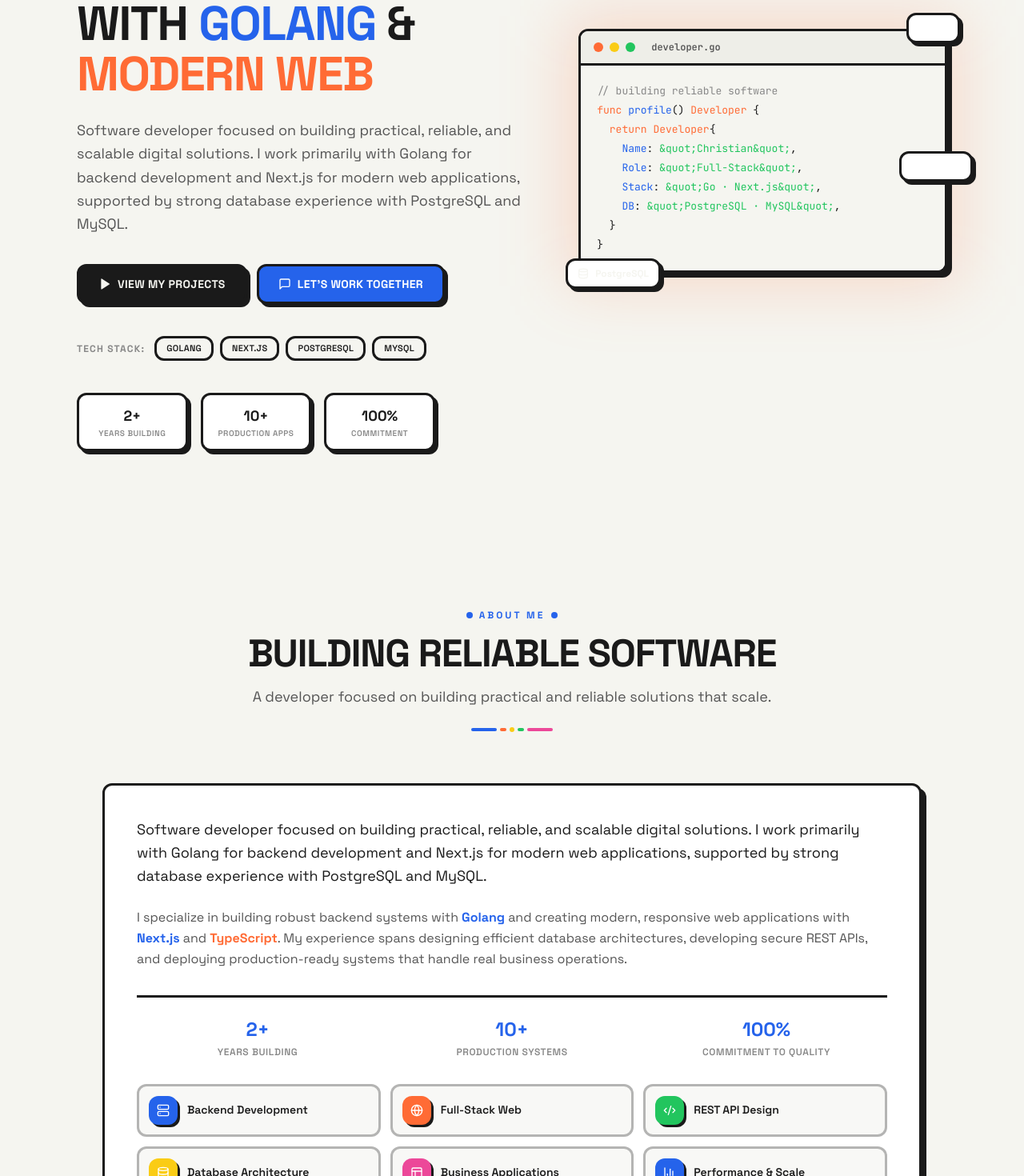
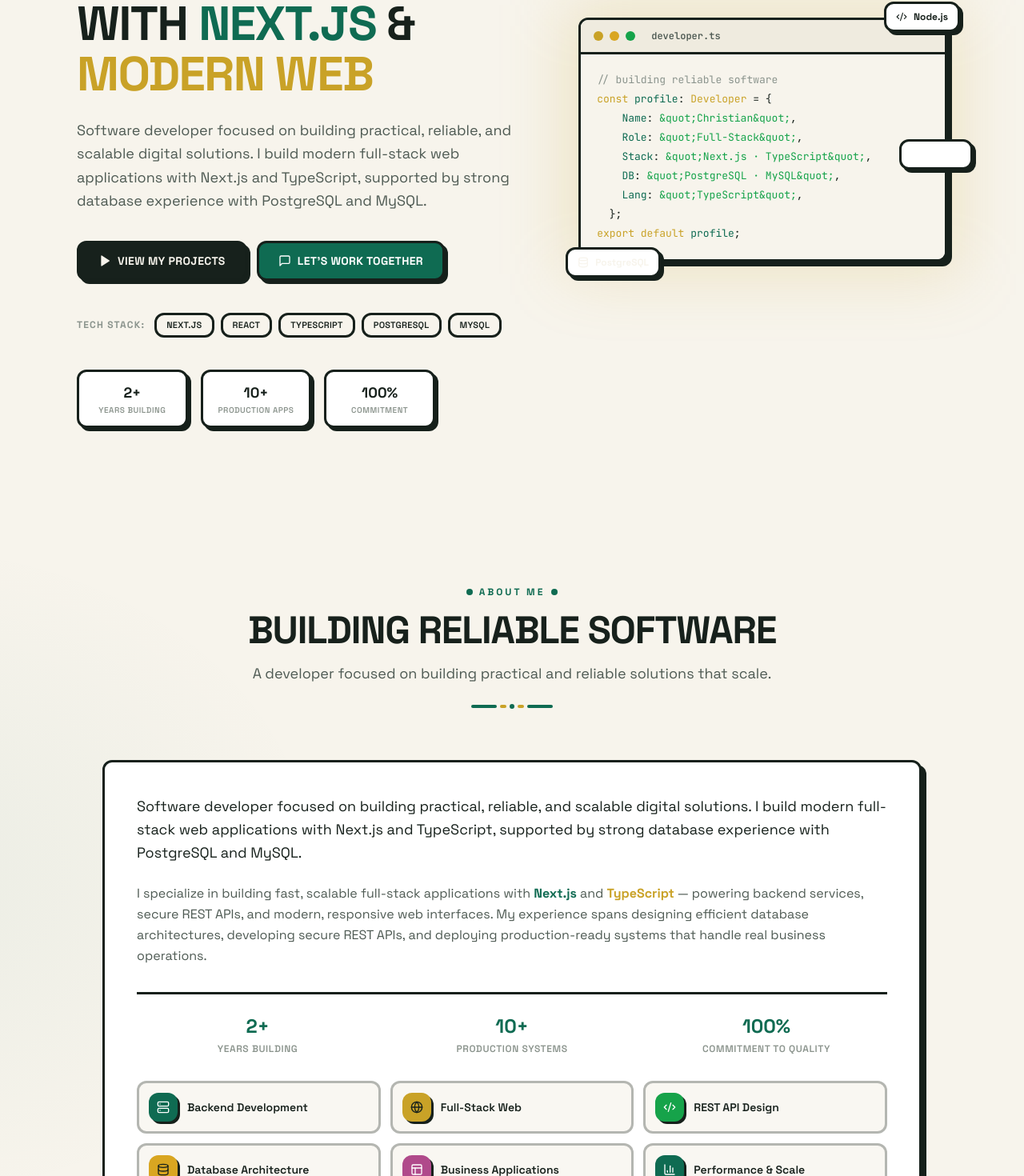
Before and after one commit to crizt0495/christiantesiswianto_portofolio, a Next.js app: page / in a window 1280 px wide. Shown: the part 298-1768 px from the top of the page at 80% size. Built offline with nearby package versions, Linux system fonts and the light colour scheme.

Commit message:
feat: premium Emerald Luxe redesign — refined palette, restrained accents, subtle ambient glows

```diff
--- a/src/app/globals.css
+++ b/src/app/globals.css
@@ -1,31 +1,31 @@
 @import "tailwindcss";
 
 @theme {
-  --color-bg: #F5F5F0;
+  --color-bg: #F7F4EC;
   --color-bg-card: #FFFFFF;
-  --color-bg-alt: #EEEEE8;
-  --color-border: #1A1A1A;
-  --color-text: #1A1A1A;
-  --color-text-secondary: #555555;
-  --color-text-muted: #888888;
-  --color-accent: #2563EB;
-  --color-accent-hover: #1D4ED8;
-  --color-accent-vivid: #FF6B35;
-  --color-accent-green: #22C55E;
-  --color-accent-yellow: #FACC15;
-  --color-accent-pink: #EC4899;
-  --color-shadow: #1A1A1A;
-  --color-success: #22C55E;
+  --color-bg-alt: #EFEBDF;
+  --color-border: #16201B;
+  --color-text: #17211C;
+  --color-text-secondary: #4E5A53;
+  --color-text-muted: #8B948D;
+  --color-accent: #0F6B52;
+  --color-accent-hover: #0A5742;
+  --color-accent-vivid: #C9A227;
+  --color-accent-green: #16A34A;
+  --color-accent-yellow: #D9A621;
+  --color-accent-pink: #B04A8B;
+  --color-shadow: #16201B;
+  --color-success: #16A34A;
   --color-error: #EF4444;
 
-  --color-dark-bg: #0A0A0A;
-  --color-dark-bg-card: #1A1A1A;
-  --color-dark-bg-alt: #222222;
-  --color-dark-border: #E0E0E0;
-  --color-dark-text: #F5F5F5;
-  --color-dark-text-secondary: #AAAAAA;
-  --color-dark-text-muted: #777777;
-  --color-dark-shadow: #E0E0E0;
+  --color-dark-bg: #0B120F;
+  --color-dark-bg-card: #141D19;
+  --color-dark-bg-alt: #1B2622;
+  --color-dark-border: #E8E3D4;
+  --color-dark-text: #F3F0E7;
+  --color-dark-text-secondary: #A9B4AC;
+  --color-dark-text-muted: #7C877F;
+  --color-dark-shadow: #E8E3D4;
 
   --font-sans: "Space Grotesk", system-ui, -apple-system, sans-serif;
   --font-mono: "JetBrains Mono", "Fira Code", monospace;
@@ -55,22 +55,27 @@ body {
 body {
   background-color: var(--color-bg);
   color: var(--color-text);
+  background-image:
+    radial-gradient(1100px 700px at 85% -10%, rgba(201, 162, 39, 0.07), transparent 60%),
+    radial-gradient(900px 700px at -10% 15%, rgba(15, 107, 82, 0.05), transparent 60%);
 }
 
 .dark body,
 body.dark-mode {
   background-color: var(--color-dark-bg);
   color: var(--color-dark-text);
+  background-image:
+    radial-gradient(1100px 700px at 85% -10%, rgba(201, 162, 39, 0.05), transparent 60%);
 }
 
 ::selection {
-  background-color: var(--color-accent);
-  color: white;
+  background-color: var(--color-accent-vivid);
+  color: var(--color-text);
 }
 
 .dark ::selection {
-  background-color: var(--color-accent);
-  color: white;
+  background-color: var(--color-accent-vivid);
+  color: var(--color-dark-bg);
 }
 
 ::-webkit-scrollbar {
@@ -86,12 +91,12 @@ body.dark-mode {
 }
 
 ::-webkit-scrollbar-thumb {
-  background: var(--color-border);
+  background: var(--color-accent);
   border-radius: 4px;
 }
 
 ::-webkit-scrollbar-thumb:hover {
-  background: var(--color-accent);
+  background: var(--color-accent-hover);
 }
 
 /* Thin scrollbar utility */
--- a/src/app/layout.tsx
+++ b/src/app/layout.tsx
@@ -24,12 +24,12 @@ export const metadata: Metadata = {
     default: `${personal.name} | ${personal.title}`,
     template: `%s | ${personal.name}`,
   },
-  description: `${personal.name} — ${personal.title} specializing in Golang, Next.js, PostgreSQL, and MySQL. Building reliable and modern digital solutions.`,
+  description: `${personal.name} — ${personal.title} specializing in Next.js, TypeScript, PostgreSQL, and MySQL. Building reliable and modern digital solutions.`,
   keywords: [
     personal.name,
     'Full-Stack Developer',
-    'Golang Developer',
     'Next.js Developer',
+    'Node.js Developer',
     'React Developer',
     'TypeScript',
     'PostgreSQL',
@@ -47,13 +47,13 @@ export const metadata: Metadata = {
     locale: 'en_US',
     url: siteUrl,
     title: `${personal.name} | ${personal.title}`,
-    description: `${personal.name} — ${personal.title} specializing in Golang, Next.js, PostgreSQL, and MySQL. Building reliable and modern digital solutions.`,
+    description: `${personal.name} — ${personal.title} specializing in Next.js, TypeScript, PostgreSQL, and MySQL. Building reliable and modern digital solutions.`,
     siteName: personal.name,
   },
   twitter: {
     card: 'summary_large_image',
     title: `${personal.name} | ${personal.title}`,
-    description: `${personal.name} — ${personal.title} specializing in Golang, Next.js, PostgreSQL, and MySQL.`,
+    description: `${personal.name} — ${personal.title} specializing in Next.js, TypeScript, PostgreSQL, and MySQL.`,
     creator: '@christiantesiswianto',
   },
   robots: {
@@ -82,7 +82,6 @@ export default function RootLayout({ children }: { children: React.ReactNode })
       addressLocality: personal.location,
     },
     knowsAbout: [
-      'Golang',
       'Next.js',
       'React',
       'TypeScript',
--- a/src/components/About.tsx
+++ b/src/components/About.tsx
@@ -5,12 +5,12 @@ import { personal } from '@/data/portfolioData';
 import { SectionHeading } from './SectionHeading';
 
 const highlights = [
-  { icon: Server, label: 'Backend Development', color: 'bg-accent' },
-  { icon: Globe, label: 'Full-Stack Web', color: 'bg-accent-vivid' },
-  { icon: Code2, label: 'REST API Design', color: 'bg-accent-green' },
-  { icon: Database, label: 'Database Architecture', color: 'bg-accent-yellow' },
-  { icon: Layout, label: 'Business Applications', color: 'bg-accent-pink' },
-  { icon: BarChart3, label: 'Performance & Scale', color: 'bg-accent' },
+  { icon: Server, label: 'Backend Development', color: 'bg-accent', iconColor: 'text-white' },
+  { icon: Globe, label: 'Full-Stack Web', color: 'bg-accent-vivid', iconColor: 'text-text dark:text-dark-text' },
+  { icon: Code2, label: 'REST API Design', color: 'bg-accent-green', iconColor: 'text-white' },
+  { icon: Database, label: 'Database Architecture', color: 'bg-accent-yellow', iconColor: 'text-text dark:text-dark-text' },
+  { icon: Layout, label: 'Business Applications', color: 'bg-accent-pink', iconColor: 'text-white' },
+  { icon: BarChart3, label: 'Performance & Scale', color: 'bg-accent', iconColor: 'text-white' },
 ];
 
 const stats = [
@@ -35,10 +35,10 @@ export function About() {
               {personal.description}
             </p>
             <p className="text-text-secondary dark:text-dark-text-secondary leading-relaxed text-base mb-8">
-              I specialize in building robust backend systems with{' '}
-              <span className="font-bold text-accent">Golang</span> and creating modern, responsive
-              web applications with <span className="font-bold text-accent">Next.js</span> and{' '}
-              <span className="font-bold text-accent-vivid">TypeScript</span>. My experience spans
+              I specialize in building fast, scalable full-stack applications with{' '}
+              <span className="font-bold text-accent">Next.js</span> and{' '}
+              <span className="font-bold text-accent-vivid">TypeScript</span> — powering backend
+              services, secure REST APIs, and modern, responsive web interfaces. My experience spans
               designing efficient database architectures, developing secure REST APIs, and deploying
               production-ready systems that handle real business operations.
             </p>
@@ -63,7 +63,7 @@ export function About() {
                     className="flex items-center gap-3 text-sm font-semibold text-text dark:text-dark-text p-3 rounded-lg border-3 border-border/30 dark:border-dark-border/30 bg-bg-alt/40 dark:bg-dark-bg-alt/40 hover:border-accent hover:bg-bg-alt dark:hover:bg-dark-bg-alt transition-colors"
                   >
                     <div className={`w-9 h-9 rounded-lg ${item.color} flex items-center justify-center shrink-0 shadow-[3px_3px_0_var(--color-shadow)]`}>
-                      <Icon className="w-4 h-4 text-white" />
+                      <Icon className={`w-4 h-4 ${item.iconColor}`} />
                     </div>
                     <span className="leading-snug">{item.label}</span>
                   </div>
--- a/src/components/Contact.tsx
+++ b/src/components/Contact.tsx
@@ -20,7 +20,7 @@ interface FormErrors {
 
 const contactOptions = [
   { icon: Mail, label: 'Email', href: `mailto:${personal.email}`, text: personal.email, color: 'bg-accent' },
-  { icon: Linkedin, label: 'LinkedIn', href: socials.linkedin, text: 'LinkedIn Profile', color: 'bg-accent-vivid' },
+  { icon: Linkedin, label: 'LinkedIn', href: socials.linkedin, text: 'LinkedIn Profile', color: 'bg-text dark:bg-dark-text' },
 ];
 
 export function Contact() {
--- a/src/components/Hero.tsx
+++ b/src/components/Hero.tsx
@@ -7,7 +7,7 @@ import { Badge } from './Badge';
 import { Button } from './Button';
 import { scrollToSection } from '@/lib/utils';
 
-const technologies = ['Golang', 'Next.js', 'PostgreSQL', 'MySQL'];
+const technologies = ['Next.js', 'React', 'TypeScript', 'PostgreSQL', 'MySQL'];
 
 const stats = [
   { value: '2+', label: 'Years Building' },
@@ -37,7 +37,7 @@ export function Hero() {
 
             <h1 className="text-4xl sm:text-5xl lg:text-6xl font-bold text-text dark:text-dark-text leading-[1.05] mb-6 uppercase tracking-tight">
               Building <span className="text-accent">Reliable</span> Digital Solutions with{' '}
-              <span className="text-accent">Golang</span> &amp;{' '}
+              <span className="text-accent">Next.js</span> &amp;{' '}
               <span className="text-accent-vivid">Modern Web</span>
             </h1>
 
@@ -96,21 +96,18 @@ export function Hero() {
                 <span className="w-3 h-3 rounded-full bg-accent-yellow" />
                 <span className="w-3 h-3 rounded-full bg-accent-green" />
                 <span className="ml-3 text-xs font-mono font-semibold text-text-secondary dark:text-dark-text-secondary">
-                  developer.go
+                  developer.ts
                 </span>
               </div>
               <pre className="p-5 text-[13px] leading-6 font-mono overflow-hidden bg-bg dark:bg-dark-bg">
                 <code>
                   <span className="text-text-muted dark:text-dark-text-muted">{'// building reliable software'}</span>
                   {'\n'}
-                  <span className="text-accent-vivid">func</span>{' '}
+                  <span className="text-accent-vivid">const</span>{' '}
                   <span className="text-accent">profile</span>
-                  <span className="text-text dark:text-dark-text">()</span>{' '}
+                  <span className="text-text dark:text-dark-text">:</span>{' '}
                   <span className="text-accent-vivid">Developer</span>{' '}
-                  <span className="text-text dark:text-dark-text">{'{'}</span>
-                  {'\n'}  <span className="text-accent-vivid">return</span>{' '}
-                  <span className="text-accent-vivid">Developer</span>
-                  <span className="text-text dark:text-dark-text">{'{'}</span>
+                  <span className="text-text dark:text-dark-text">{'= {'}</span>
                   {'\n'}    <span className="text-accent">Name</span>
                   <span className="text-text dark:text-dark-text">:</span>{' '}
                   <span className="text-accent-green">{'&quot;Christian&quot;'}</span>
@@ -121,22 +118,29 @@ export function Hero() {
                   <span className="text-text dark:text-dark-text">,</span>
                   {'\n'}    <span className="text-accent">Stack</span>
                   <span className="text-text dark:text-dark-text">:</span>{' '}
-                  <span className="text-accent-green">{'&quot;Go · Next.js&quot;'}</span>
+                  <span className="text-accent-green">{'&quot;Next.js · TypeScript&quot;'}</span>
                   <span className="text-text dark:text-dark-text">,</span>
                   {'\n'}    <span className="text-accent">DB</span>
                   <span className="text-text dark:text-dark-text">:</span>{' '}
                   <span className="text-accent-green">{'&quot;PostgreSQL · MySQL&quot;'}</span>
                   <span className="text-text dark:text-dark-text">,</span>
-                  {'\n'}  <span className="text-text dark:text-dark-text">{'}'}</span>
+                  {'\n'}    <span className="text-accent">Lang</span>
+                  <span className="text-text dark:text-dark-text">:</span>{' '}
+                  <span className="text-accent-green">{'&quot;TypeScript&quot;'}</span>
+                  <span className="text-text dark:text-dark-text">,</span>
+                  {'\n'}  <span className="text-text dark:text-dark-text">{'};'}</span>
                   {'\n'}
-                  <span className="text-text dark:text-dark-text">{'}'}</span>
+                  <span className="text-accent-vivid">export</span>{' '}
+                  <span className="text-accent-vivid">default</span>{' '}
+                  <span className="text-accent">profile</span>
+                  <span className="text-text dark:text-dark-text">;</span>
                 </code>
               </pre>
             </div>
 
-            <div className="absolute -top-5 -right-4 nb-card-flat px-3 py-2 flex items-center gap-2 bg-accent text-white border-border">
+            <div className="absolute -top-5 -right-4 nb-card-flat px-3 py-2 flex items-center gap-2 bg-accent-vivid text-text dark:text-dark-text border-border">
               <Code2 className="w-3.5 h-3.5" />
-              <span className="text-xs font-bold">Go</span>
+              <span className="text-xs font-bold">Node.js</span>
             </div>
             <div className="absolute -bottom-5 -left-4 nb-card-flat px-3 py-2 flex items-center gap-2 bg-text dark:bg-dark-text text-bg dark:text-dark-bg border-border dark:border-dark-border">
               <Database className="w-3.5 h-3.5" />
--- a/src/components/SectionHeading.tsx
+++ b/src/components/SectionHeading.tsx
@@ -30,9 +30,9 @@ export function SectionHeading({ title, subtitle, eyebrow, className }: SectionH
       <div className="mt-6 flex items-center justify-center gap-1">
         <span className="w-8 h-1 bg-accent rounded-full" />
         <span className="w-2 h-1 bg-accent-vivid rounded-full" />
-        <span className="w-1.5 h-1.5 rounded-full bg-accent-yellow" />
-        <span className="w-2 h-1 bg-accent-green rounded-full" />
-        <span className="w-8 h-1 bg-accent-pink rounded-full" />
+        <span className="w-1.5 h-1.5 rounded-full bg-accent" />
+        <span className="w-2 h-1 bg-accent-vivid rounded-full" />
+        <span className="w-8 h-1 bg-accent rounded-full" />
       </div>
     </div>
   );
--- a/src/data/portfolioData.ts
+++ b/src/data/portfolioData.ts
@@ -68,9 +68,9 @@ export interface Philosophy {
 export const personal: Personal = {
   name: 'Christian Tesiswianto',
   title: 'Full-Stack Developer',
-  tagline: 'Building Reliable Digital Solutions with Go & Modern Web Technologies.',
+  tagline: 'Building Reliable Digital Solutions with Next.js & Modern Web Technologies.',
   description:
-    'Software developer focused on building practical, reliable, and scalable digital solutions. I work primarily with Golang for backend development and Next.js for modern web applications, supported by strong database experience with PostgreSQL and MySQL.',
+    'Software developer focused on building practical, reliable, and scalable digital solutions. I build modern full-stack web applications with Next.js and TypeScript, supported by strong database experience with PostgreSQL and MySQL.',
   email: 'christwnto@gmail.com',
   location: 'Indonesia',
   availability: 'Open to opportunities',
@@ -83,7 +83,7 @@ export const socials: Social = {
 
 export const technologies: Technology[] = [
   {
-    name: 'Golang',
+    name: 'Node.js',
     category: 'backend',
     description: 'Building fast, reliable, and maintainable backend services and REST APIs.',
   },
@@ -120,7 +120,7 @@ export const technologies: Technology[] = [
 ];
 
 export const skills: Skill[] = [
-  { name: 'Golang', category: 'backend', level: 'primary' },
+  { name: 'Node.js', category: 'backend', level: 'primary' },
   { name: 'REST API', category: 'backend', level: 'primary' },
   { name: 'Authentication', category: 'backend', level: 'strong' },
   { name: 'Authorization', category: 'backend', level: 'strong' },
@@ -240,13 +240,13 @@ export const experiences: Experience[] = [
     period: 'Present',
     current: true,
     responsibilities: [
-      'Building scalable backend systems with Golang',
+      'Building scalable full-stack applications with Next.js',
       'Developing modern web applications with Next.js',
       'Designing and implementing database architectures',
       'Creating RESTful APIs and integration services',
       'Focusing on code quality and system reliability',
     ],
-    technologies: ['Golang', 'Next.js', 'PostgreSQL', 'MySQL', 'TypeScript'],
+    technologies: ['Next.js', 'Node.js', 'PostgreSQL', 'MySQL', 'TypeScript'],
   },
 ];
 
@@ -258,7 +258,7 @@ export const services: Service[] = [
   },
   {
     title: 'Backend API',
-    description: 'Fast and maintainable backend systems using Golang.',
+    description: 'Fast and maintainable backend systems using Node.js.',
     icon: 'Server',
   },
   {
```
Also changed, not shown: src/components/AnimatedBackground.tsx (+5 -5 lines), src/components/Philosophy.tsx (+3 -7 lines), src/components/ServiceCard.tsx (+3 -6 lines).
